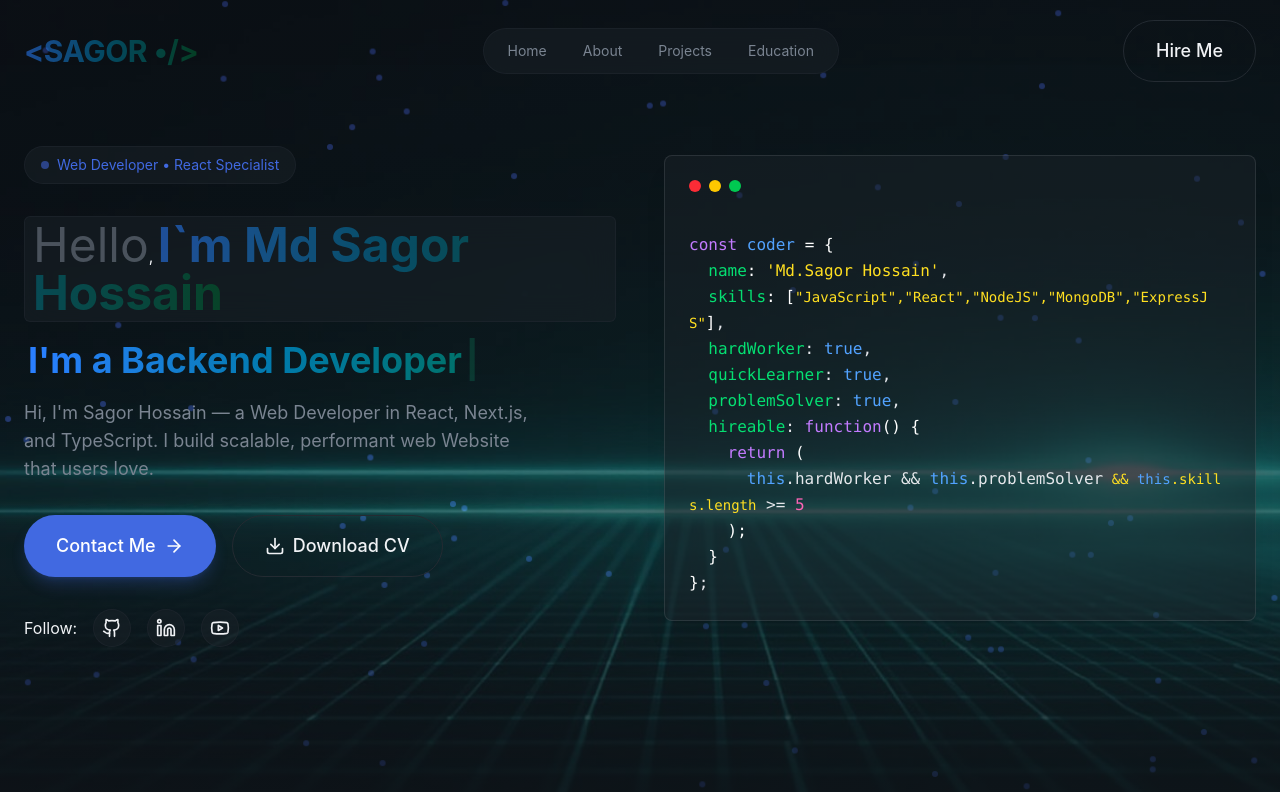
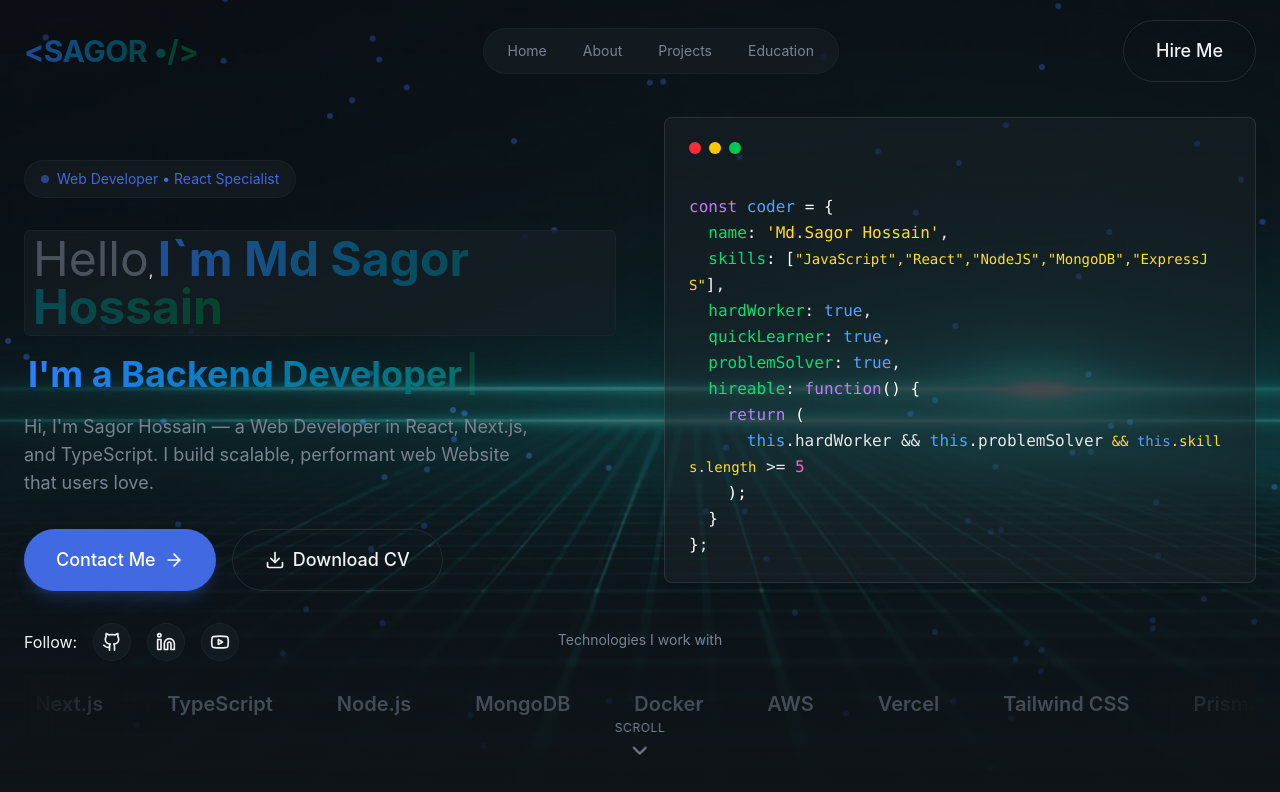
Before and after one commit to sagorhasan17/main-self-portfolio, a React (Vite) app: page / in a window 1280 px wide. Shown: the top 792 px of the page. Built offline with nearby package versions, Linux system fonts and the light colour scheme.

Commit message:
fix social link click issue and nav bar slide essue and typing space essue also

```diff
--- a/src/layouts/Footer.jsx
+++ b/src/layouts/Footer.jsx
@@ -1,7 +1,7 @@
 import {
   Github,
   Linkedin,
-  MailCheck,
+  MailCheckIcon,
   PhoneIncoming,
   Youtube
 } from "lucide-react";
@@ -9,7 +9,7 @@ import DotBackground from "../components/DotBackground";
 const Footer = () => {
   return (
     <footer className="container mx-auto px-6 relative">
-      <div className="grid grid-cols-2 md:grid-cols-3 gap-4 py-10 glass rounded-t-2xl px-2">
+      <div className="grid grid-cols-2 md:grid-cols-3 gap-4 py-10 glass rounded-t-2xl px-2  overflow-x-auto whitespace-pre-wrap wrap-break-words">
         <DotBackground />
         <div>
           <span className="inline-flex items-center gap-2 px-4 py-2 rounded-full glass text-sm text-primary">
@@ -23,8 +23,8 @@ const Footer = () => {
         <div>
           <span>Get in Touch</span>
           <span className="flex gap-2 pt-2">
-            <MailCheck className="text-primary size-6" />
-            <span className="text-muted-foreground text-sm">
+            <MailCheckIcon className="text-primary size-6" />
+            <span className="text-muted-foreground text-[11px] md:text-sm">
               sagor.codealoy@gmail.com
             </span>
           </span>
--- a/src/sections/Hero.jsx
+++ b/src/sections/Hero.jsx
@@ -131,14 +131,14 @@ const Hero = () => {
 
           {/* right contect like image  */}
 
-          <div className="relative animate-fade-in animation-delay-300 w-88 md:w-full -mt-4 md:mb-0">
+          <div className="relative animate-fade-in animation-delay-300 w-88 md:w-full -mt-30 md:mb-0">
             {/* profile image */}
             <CodeCard />
 
           </div>
         </div>
         {/* Skills Section */}
-        <div className="mt-20 animate-fade-in animation-delay-600">
+        <div className="animate-fade-in animation-delay-600 -mt-30 md:mb-0">
           <p className="text-sm text-muted-foreground mb-6 text-center">
             Technologies I work with
           </p>
```
